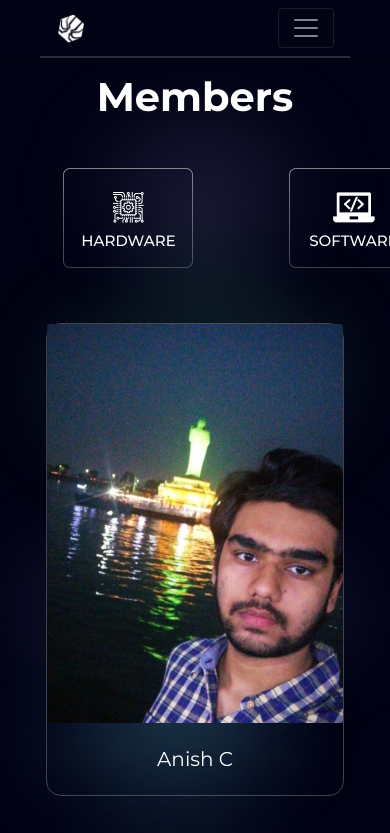
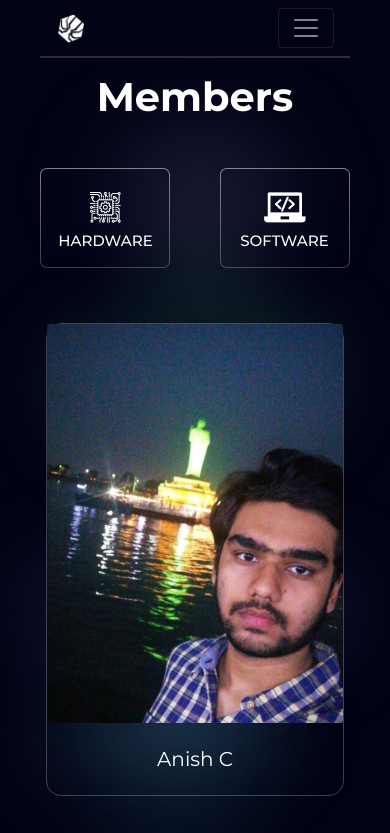
Before and after one commit to SJK2150/spider-site-2026, a React (Create React App) app: page /members in a window 390 px wide. Shown: the top 833 px of the page. Built offline with nearby package versions, Linux system fonts and the light colour scheme.

Commit message:
fix:mobile responsiveness

```diff
--- a/src/members/Members.jsx
+++ b/src/members/Members.jsx
@@ -155,12 +155,12 @@ function Members() {
         <>
         <div className="d-flex justify-content-around">
             <motion.div className="menu-item ">
-              <button onClick={handleClickHardware} className="HardwareIcon btn shadow-none mx-5">
+              <button onClick={handleClickHardware} className="HardwareIcon btn shadow-none mx-4">
                 <img src="images/hardware.png" />
               </button>
             </motion.div>
             <motion.div className="menu-item">
-              <button onClick={handleClickSoftware} className="SoftwareIcon btn shadow-none mx-5">
+              <button onClick={handleClickSoftware} className="SoftwareIcon btn shadow-none mx-4">
                 <img src="images/software.png" />
               </button>
             </motion.div>
--- a/src/members/members.css
+++ b/src/members/members.css
@@ -169,3 +169,8 @@ div.member_name {
   padding-left:16.3px;
   padding-right:16.3px;
 }
+
+img{
+  height: auto;
+  max-width: 100%;
+}
```
